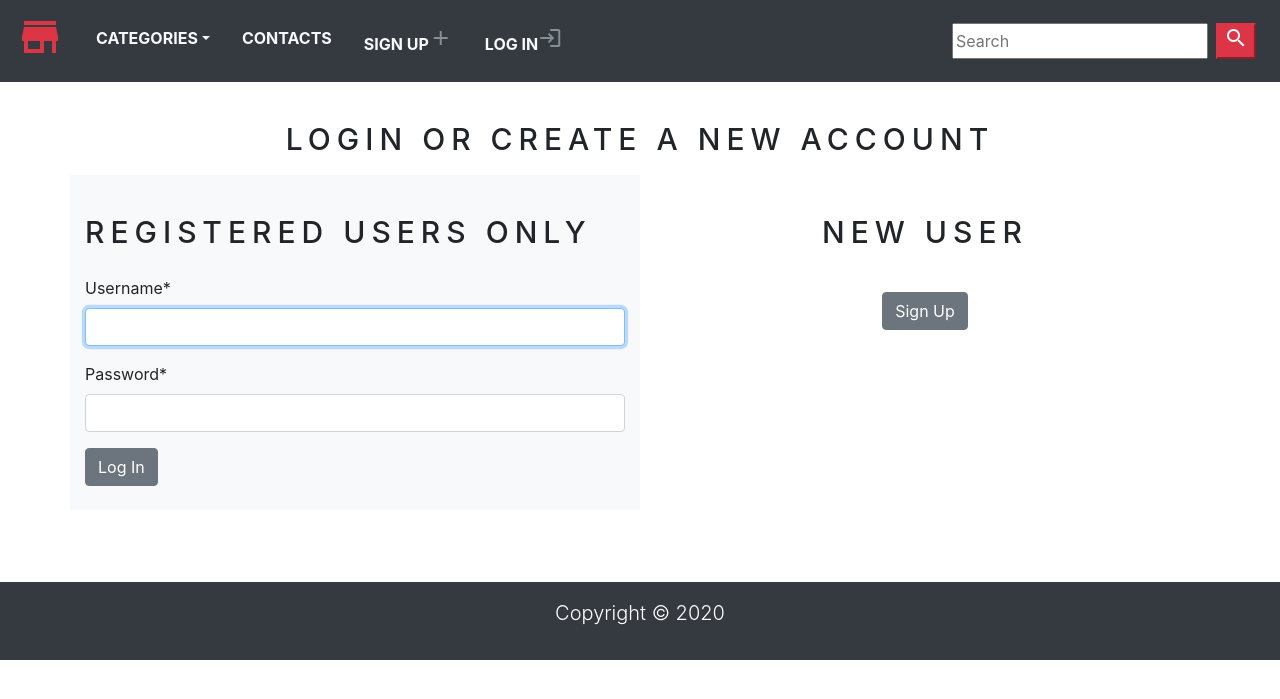
After one commit to rshpak1996/ecomstore, a Django app: page /account/login/ in a window 1280 px wide. The commit adds this page. Shown: the top 699 px of the page. Run offline with Django 3.2, Linux system fonts and the light colour scheme; data that the repository does not hold is empty; some libraries are stand-ins or nearby versions.

Commit message:
login & logout

```diff
--- a/ecomstore/static/css/wrapper.css
+++ b/ecomstore/static/css/wrapper.css
@@ -20,3 +20,7 @@
     color: red;
     font-weight: bold;
 }
+
+.custom_div {
+    margin-bottom: 20px !important;
+}
--- a/shop/templates/base/navbar.html
+++ b/shop/templates/base/navbar.html
@@ -20,6 +20,23 @@
             <li class="nav-item"><a class="nav-link text-light text-uppercase font-weight-bold px-3"
                     href="">Contacts</a></li>
             </li>
+
+            {% if request.user.is_authenticated and request.user.first_name %}
+            <li class="nav-item"><span class="nav-link text-light text-uppercase font-weight-bold px-3">Welcome,
+                    {{ request.user.first_name }}!<i class="material-icons cart-icon">account_circle</i></span>
+            </li>
+            <li class="nav-item"><a class="nav-link text-light text-uppercase font-weight-bold px-3"
+                    href="{% url 'signout' %}">Sign Out<i class="material-icons cart-icon">exit_to_app</i></a>
+            </li>
+            {% else %}
+            <li class="nav-item"><a class="nav-link text-light text-uppercase font-weight-bold px-3"
+                    href="{% url 'signup' %}">Sign Up<i class="material-icons cart-icon">add</i></a>
+            </li>
+            <li class="nav-item"><a class="nav-link text-light text-uppercase font-weight-bold px-3"
+                    href="{% url 'login' %}">Log In<i class="material-icons cart-icon">login</i></a>
+            </li>
+            {% endif %}
+
             {% if item_count > 0 %}
             <li class="nav-item"><a class="nav-link text-light text-uppercase font-weight-bold px-3"
                     href="{% url 'cart_detail' %}">
--- /dev/null
+++ b/shop/templates/login.html
@@ -0,0 +1,44 @@
+{% extends 'base/wrapper.html' %}
+
+{% load static %}
+
+{% load crispy_forms_tags %}
+
+{% block title %}
+Log in
+{% endblock %}
+
+{% block content %}
+
+<div class="container">
+    <br>
+    <h1 class="product_title text-center">
+        Login or Create a New Account
+    </h1>
+    <div class="row">
+        <div class="col-12 col-sm-12 col-md-12 col-lg-6 bg-light">
+            <br>
+            <h2 class="product_title">
+                Registered Users Only
+            </h2>
+            <form method="post">
+                {% csrf_token %}
+                <p>{{ form | crispy }}</p>
+                <button type="submit" class="btn btn-secondary">Log In</button>
+            </form>
+            <br>
+        </div>
+        <div class="col-12 col-sm-12 col-lg-6 text-center custom_div">
+            <br>
+            <h2 class="product_title">
+                New User
+            </h2>
+            <br>
+            <a href="{% url 'signup' %}" class="btn btn-secondary">Sign Up</a>
+        </div>
+
+    </div>
+    <br>
+</div>
+
+{% endblock %}
--- a/shop/templates/signup.html
+++ b/shop/templates/signup.html
@@ -35,7 +35,7 @@ Create new account
             Your account created!
         </h1>
         <br>
-        <a href="{% url 'home' %}">Start shopping</a>
+        Congratulations, now you can <a href="{% url 'login' %}">Log In</a>, for shopping!
     </div>
     {% endif %}
 </div>
--- a/shop/urls.py
+++ b/shop/urls.py
@@ -28,5 +28,7 @@ urlpatterns = [
     path('cart/remove/<int:product_id>', views.cart_remove, name='cart_remove'),
     path('cart/remove_product/<int:product_id>',
          views.cart_remove_product, name='cart_remove_product'),
-    path('account/create/', views.signUpView, name='signup')
+    path('account/create/', views.signUpView, name='signup'),
+    path('account/login/', views.loginView, name='login'),
+    path('account/signout/', views.signoutView, name='signout'),
 ]
--- a/shop/views.py
+++ b/shop/views.py
@@ -3,6 +3,8 @@ from .models import Category, Product, Cart, CartItem
 from django.core.exceptions import ObjectDoesNotExist
 from django.contrib.auth.models import User
 from .forms import SignUpForm
+from django.contrib.auth.forms import AuthenticationForm
+from django.contrib.auth import login, authenticate, logout
 
 # Create your views here.
 
@@ -102,3 +104,26 @@ def signUpView(request):
     else:
         form = SignUpForm()
     return render(request, 'signup.html', {'form': form})
+
+
+def loginView(request):
+    if request.method == 'POST':
+        form = AuthenticationForm(data=request.POST)
+        if form.is_valid():
+            username = request.POST['username']
+            password = request.POST['password']
+            user = authenticate(username=username, password=password)
+            if user is not None:
+                login(request, user)
+                return redirect('home')
+            else:
+                return redirect('signup')
+
+    else:
+        form = AuthenticationForm()
+    return render(request, 'login.html', {'form': form})
+
+
+def signoutView(request):
+    logout(request)
+    return redirect('login')
```
